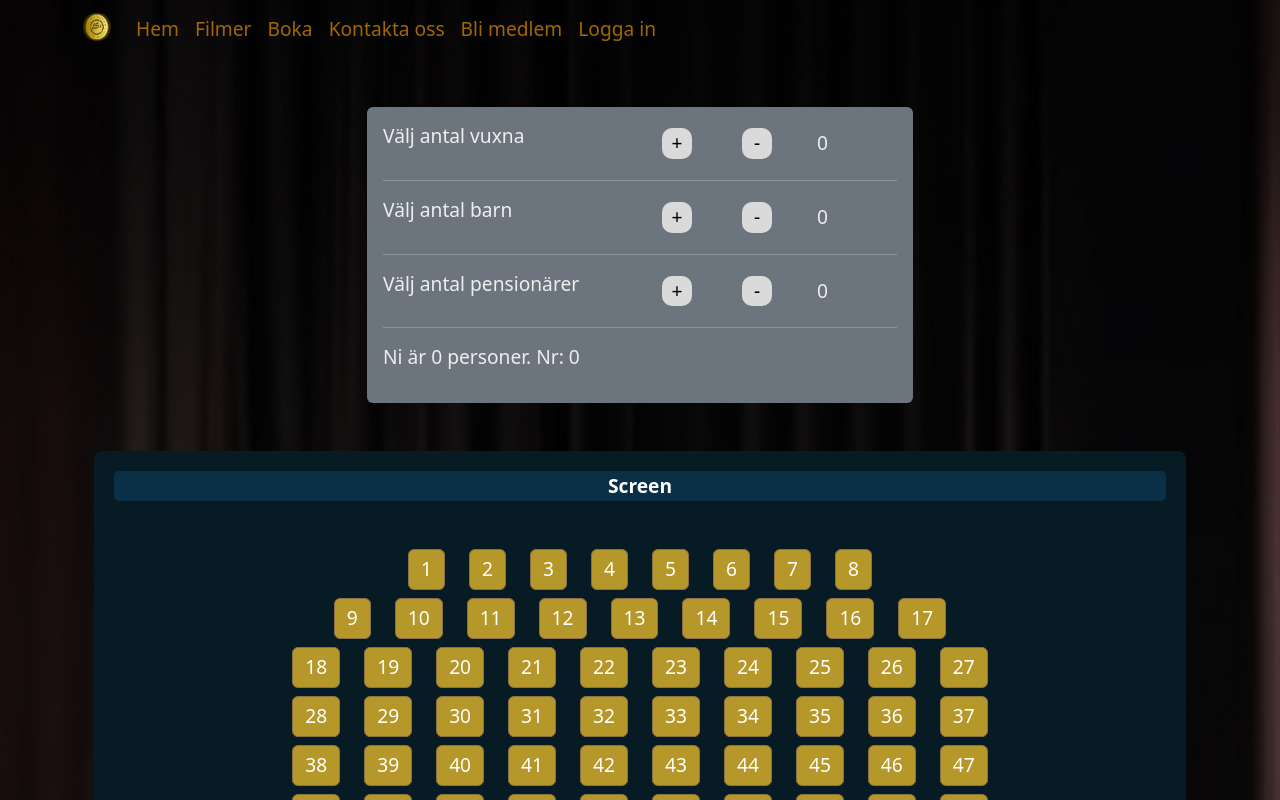
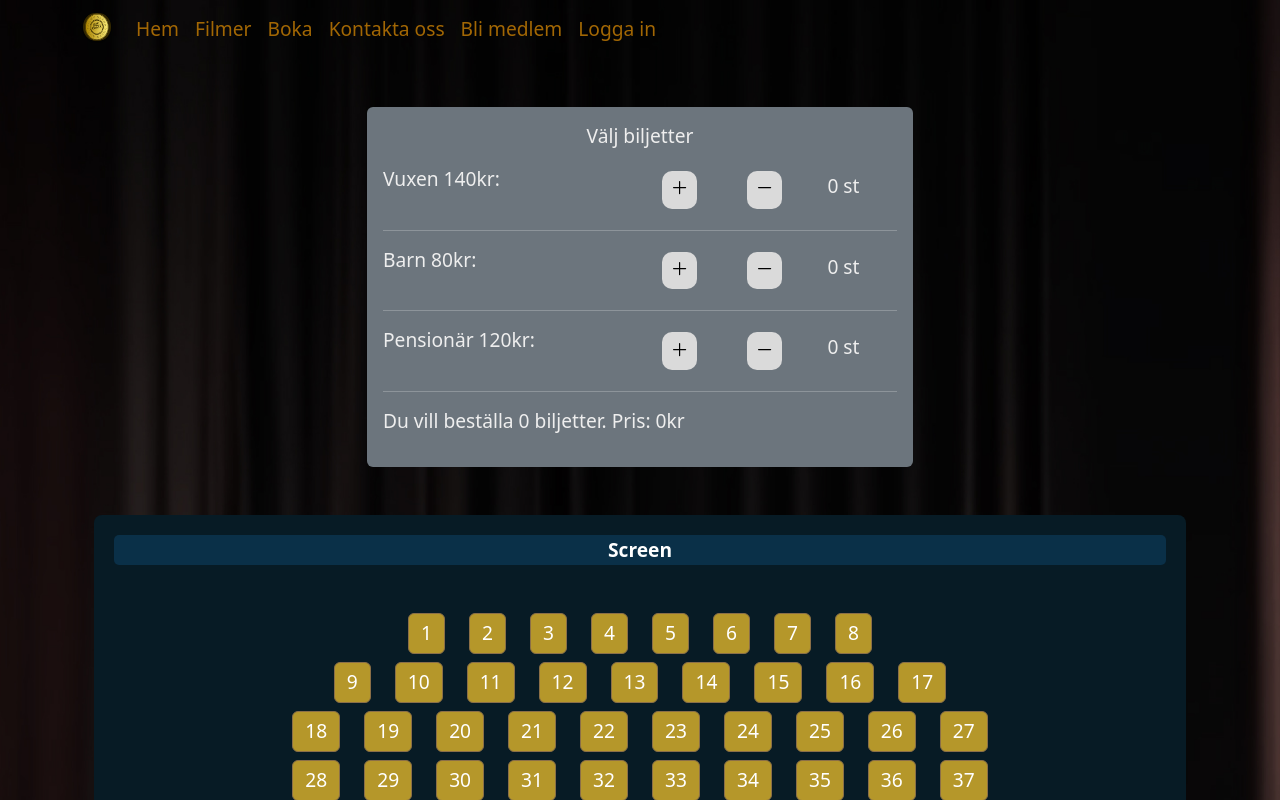
Before and after one commit to ELHabibA/Filmvisarna, a React (Vite) app in the folder frontend/: page /boka in a window 1280 px wide. Shown: the top 800 px of the page. Built offline with nearby package versions, Linux system fonts and the light colour scheme.

Commit message:
buttonstyling and pricesum added on component

```diff
--- a/frontend/src/components/ChooseAge.jsx
+++ b/frontend/src/components/ChooseAge.jsx
@@ -3,45 +3,56 @@ import { Row, Col, Container } from "react-bootstrap";
 import CounterButton from "./CounterButton";
 
 
-//BEhöver lägga till en count per biljettyp
-//Eller en räknare per grupp som sen räknas ihop.
+
+//BEhöver lägga till så att den räknar ut pris
+// Måste få ut totalpris
+
 function ChooseAge() {
 
     const [sum, setSum] = useState(0);
     const [adults, setAdults] = useState(0);
     const [kids, setKids] = useState(0);
     const [retired, setRetired] = useState(0);
+    const [price, setPrice] = useState(0);
 
     useEffect(() => {
         setSum(adults + kids + retired);
     }, [adults, kids, retired]);
 
+    useEffect(() => {
+        setPrice((adults*140) + (kids*80) + (retired*120));
+    }, [adults, kids, retired]);
+
 
     function updateAdultValue(newValue) {
         setAdults(newValue);
+
     }
 
     function updateKidsValue(newValue) {
         setKids(newValue);
+
     }
 
     function updateRetiredValue(newValue) {
         setRetired(newValue);
+
     }
 
     return (
         <>
 
             <Container className="col-lg-6 bg-secondary rounded p-3">
-                <Row><Col>Välj antal vuxna</Col><Col><CounterButton onUpdate={updateAdultValue} /></Col></Row>
+                <p className="text-center">Välj biljetter</p>
+                <Row><Col>Vuxen 140kr:</Col><Col><CounterButton onUpdate={updateAdultValue} /></Col></Row>
+
                 <hr />
-                <Row><Col>Välj antal barn </Col><Col><CounterButton onUpdate={updateKidsValue} /></Col></Row>
+                <Row><Col>Barn 80kr:</Col><Col><CounterButton onUpdate={updateKidsValue} /></Col></Row>
                 <hr />
-                <Row><Col>Välj antal pensionärer</Col><Col><CounterButton onUpdate={updateRetiredValue} /></Col></Row>
+                <Row><Col>Pensionär 120kr:</Col><Col><CounterButton onUpdate={updateRetiredValue} /></Col></Row>
                 <hr />
-                <p>Ni är {sum} personer. Nr: { adults}</p>
+                <p>Du vill beställa {sum} biljetter. Pris: {price}kr</p>
             </Container>
-
 
         </>
 
--- a/frontend/src/components/CounterButton.jsx
+++ b/frontend/src/components/CounterButton.jsx
@@ -1,5 +1,6 @@
 import React, { useState } from "react";
-//import { Container, Row, Col } from "react-bootstrap";
+import { HiPlus, HiMinus } from "react-icons/hi2";
+import { FaMinus } from "react-icons/fa";
 
 function CounterButton({onUpdate}) {
     let [count, setCount] = useState(0);
@@ -25,8 +26,8 @@ function CounterButton({onUpdate}) {
     return (
         <>
 
-            <button className="counterButton" onClick={addPerson}>+</button>
-            <button className="counterButton" onClick={removePerson}>-</button> {count}
+            <button className="counterButton" onClick={addPerson}><HiPlus /></button>
+            <button className="counterButton" onClick={removePerson}><HiMinus /></button> {count} st
 
        </>
     );
--- a/frontend/src/sass/own-styling.scss
+++ b/frontend/src/sass/own-styling.scss
@@ -69,7 +69,7 @@ button:nth-child(2) {
 
 
  .counterButton {
-    padding: 2px !important;
+    padding: 2px 8px 9px 8px !important;
     margin: 5px 40px 5px 10px !important;
     size: 5000px !important;
     background-color: rgb(218, 218, 218) !important;
```
Also changed, not shown: 1 other file (tests, documents, lock files or other folders).
